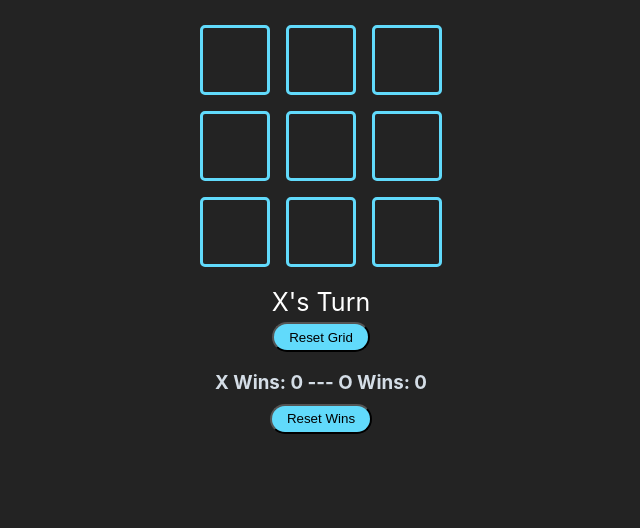
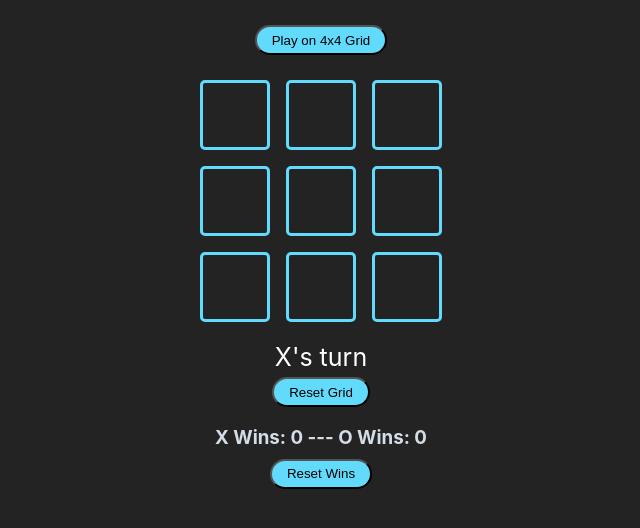
Before and after one commit to johnbrooksby/reactProj1, a React (Create React App) app: page / in a window 1280 px wide. Shown: the top 528 px of the page, without its empty margins (319-959 px from the left). Built offline with nearby package versions, Linux system fonts and the light colour scheme.

Commit message:
4x4 working

```diff
--- a/src/App.js
+++ b/src/App.js
@@ -6,19 +6,18 @@ let xcount = 0;
 let ocount = 0;
 let gameOver = false;
 let msg = 0;
+let fourByFour = false;
 
 function App() {
-  const [fourByFour, setFourByFour] = useState(false);
   const [player, setPlayer] = useState(true);
-  const [refresh, setRefresh] = useState(true)
   const [squares, setSquares] = useState(new Array(9).fill(""));
   const [grid, setGrid] = useState("4x4");
 
-  const winner = [player ? "X's Turn" : "O's Turn", "X Wins", "O Wins", "Cat's Game"];
+  const winner = [player ? "X's turn" : "O's turn", "X Wins", "O Wins", "Cat's Game"];
 
   const setFour = () => {
-    setFourByFour(!fourByFour);
-    resetHandler();
+    fourByFour = !fourByFour;
+    resetHandler()
     setGrid(!fourByFour ? "3x3" : "4x4");
   };
 
@@ -26,8 +25,6 @@ function App() {
     setSquares(Array(!fourByFour ? 9 : 16).fill(""));
     setPlayer(true);
     gameOver = false;
-    setRefresh(!refresh)
-    // console.log("refresh", refresh)
   };
 
   const calculateWinner = (Arr) => {
@@ -54,8 +51,6 @@ function App() {
           [0, 5, 10, 15],
           [3, 6, 9, 12],
         ];
-
-    // console.log(lines);
 
     for (let i = 0; i < lines.length; i++) {
       const [a, b, c, d] = lines[i];
@@ -92,9 +87,9 @@ function App() {
 
   return (
     <div className="App">
-      {/* <button className="gridBtn" onClick={setFour}>
+      <button className="gridBtn" onClick={setFour}>
         Play on {grid} Grid
-      </button> */}
+      </button>
       <div className={fourByFour ? "container fourGrid" : "container"}>
         {squares.map((value, index) => {
           return (
@@ -108,7 +103,6 @@ function App() {
               setPlayer={setPlayer}
               gameOver={gameOver}
               calculateWinner={calculateWinner}
-              refresh={refresh}
             />
           );
         })}
```
